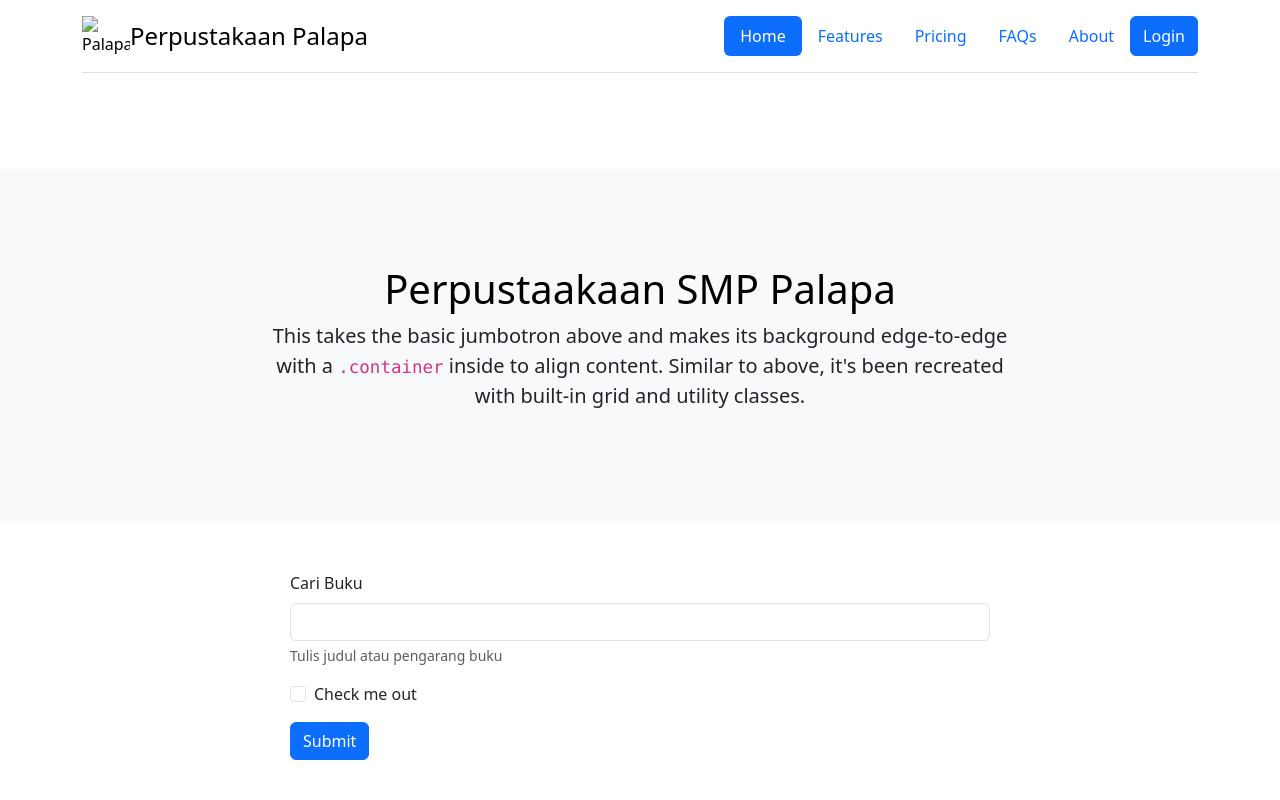
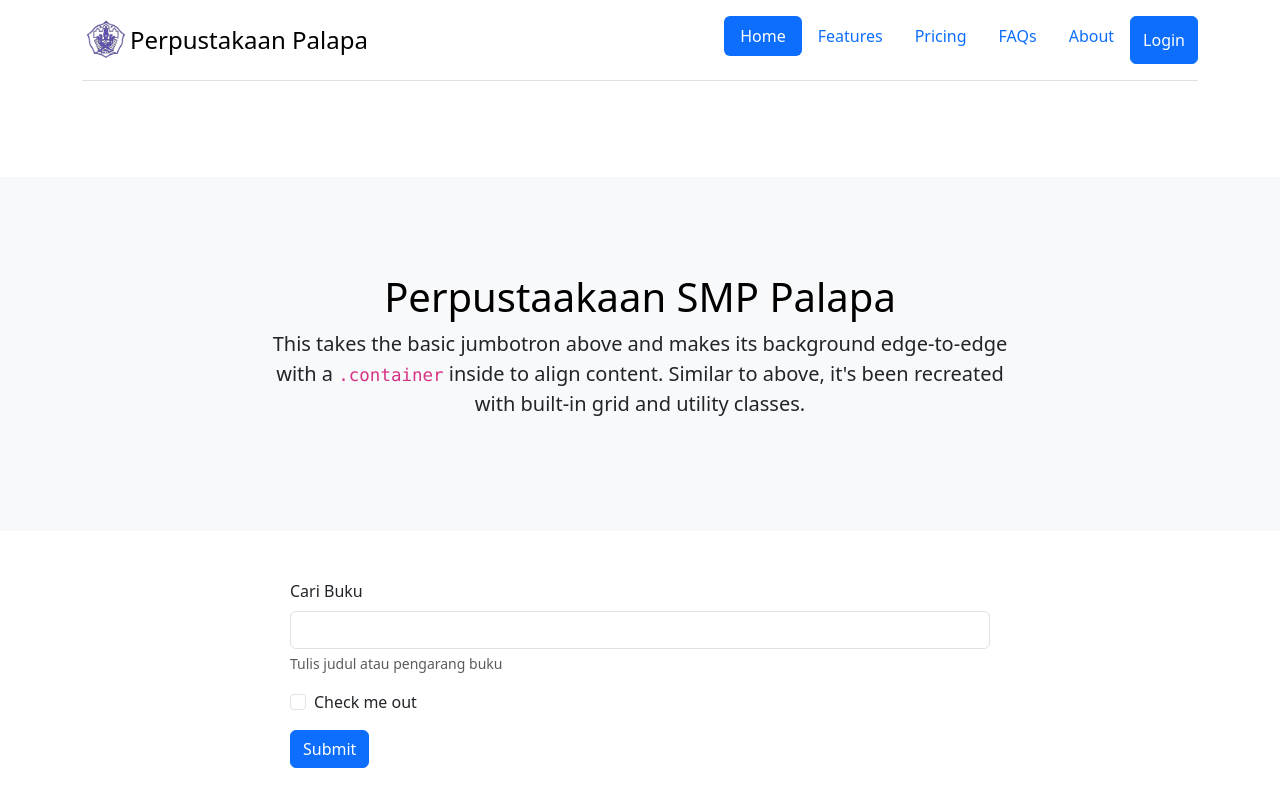
Before and after one commit to eyemdreamcatcher/perpus, a plain HTML site: page index.html in a window 1280 px wide. Drawn offline with nearby package versions, Linux system fonts and the light colour scheme.

Commit message:
Update index.html

```diff
--- a/index.html
+++ b/index.html
@@ -12,7 +12,7 @@
     <div class="container">
         <header class="d-flex flex-wrap justify-content-center py-3 mb-4 border-bottom">
           <a href="/" class="d-flex align-items-center mb-3 mb-md-0 me-md-auto link-body-emphasis text-decoration-none">
-            <img src="image/logo-palapa.png" alt="Palapa" width="48">
+            <img src="logo-palapa.png" alt="Palapa" width="48">
             <span class="fs-4">Perpustakaan Palapa</span>
           </a>
 
@@ -77,7 +77,7 @@
 
             <main class="form-signin w-100 mx-auto">
             <form>
-            <img class="mb-4" src="image/logo-palapa.png" alt="" height="87">
+            <img class="mb-4" src="logo-palapa.png" alt="" height="87">
             <h1 class="h3 mb-3 fw-normal">Please sign in</h1>
 
             <div class="form-floating">
```
